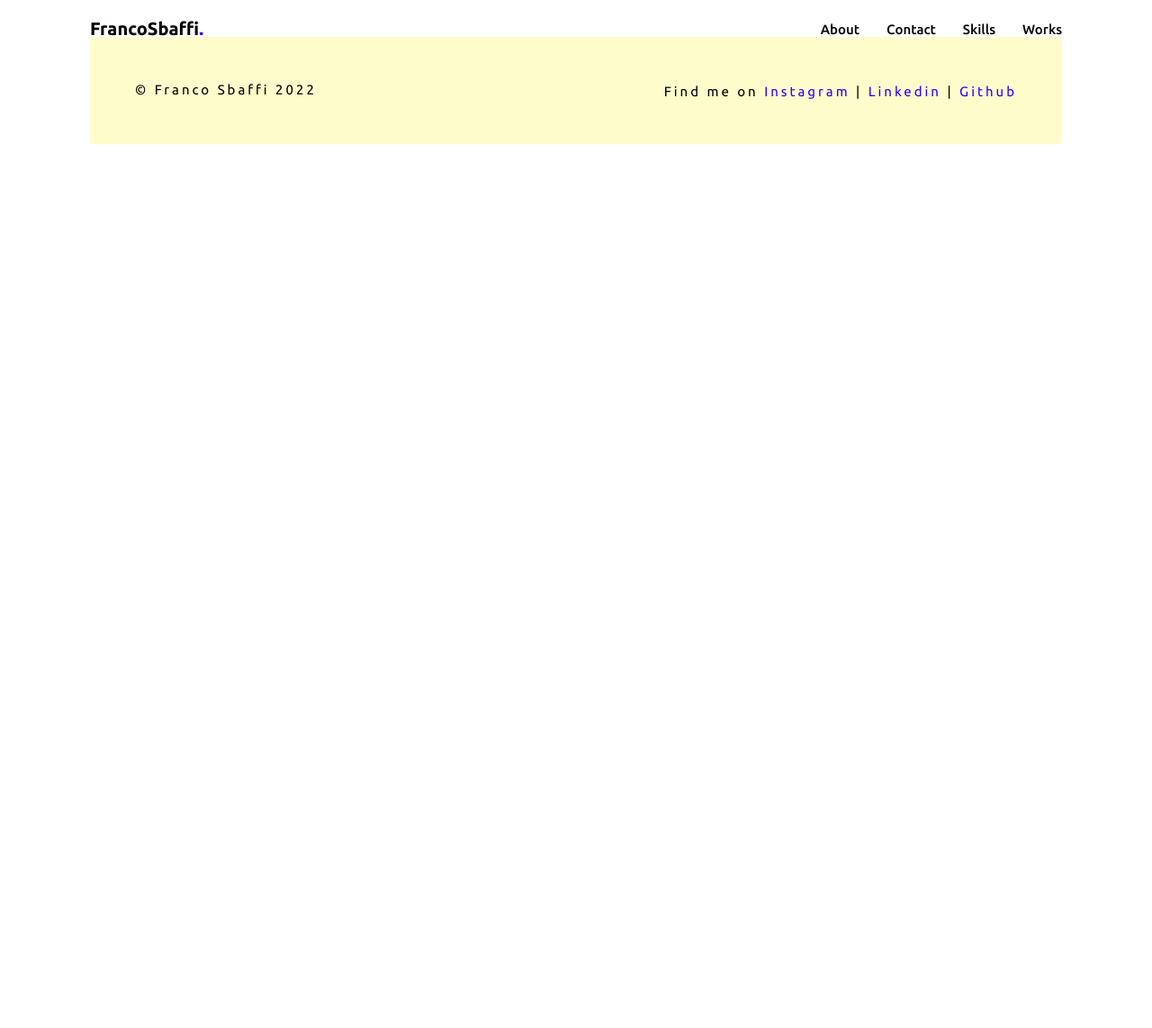
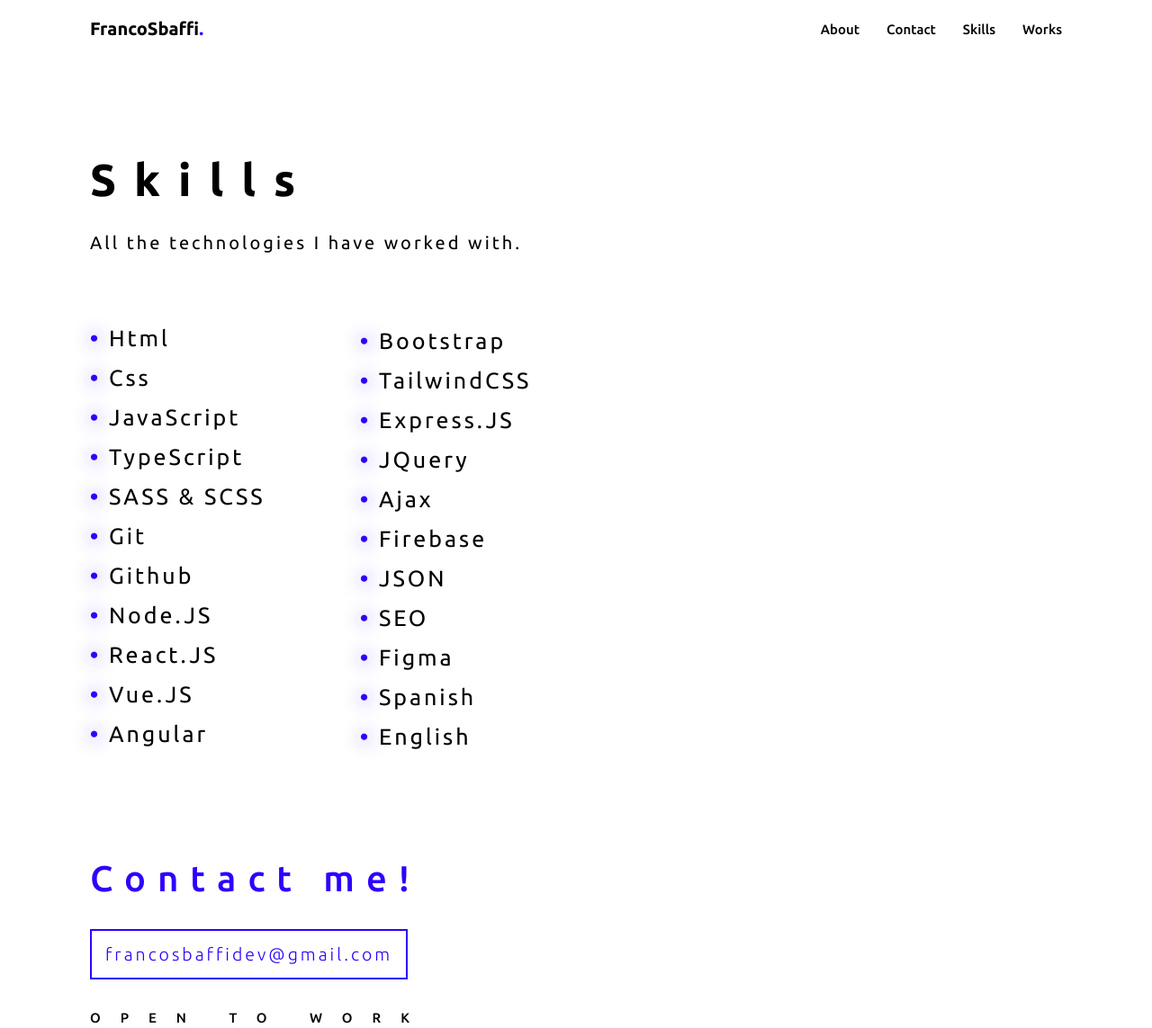
Before and after one commit to FrancoSbaffi/portfolio, a website: page public/pages/skills.html in a window 1280 px wide. Shown: the top 1143 px of the page at 90% size. Before the commit the page ends 800 px from the top, so only its background shows below. Drawn offline with Linux system fonts and the light colour scheme.

Commit message:
finish third section

```diff
--- a/public/pages/skills.html
+++ b/public/pages/skills.html
@@ -8,7 +8,7 @@
     <link rel="stylesheet" href="../../css/main.css">
 </head>
 <body>
-    <!-- START INDEX -->
+    <!-- START HEADER -->
 
     <nav class="nav container">
         <div class="nav_logo">
@@ -32,6 +32,123 @@
         </div>
     </nav>
     <!-- END HEADER -->
+
+    <!-- START MAIN -->
+
+    <section>
+        <article>
+            <div class="main_section-skills container">
+                <h1 class="section_skills">Skills</h1>
+                <p class="section_tech">
+                    All the technologies I have worked with.
+                </p>
+        </article>
+    </section>
+    <section>
+        <article>
+            <div class="second_section-skills container">
+                <ul class="ul_skills">
+                    <li class="first_skill">
+                        <span class="bar_blue">•</span> Html
+                    </li>
+                    <li>
+                        <span class="bar_blue">•</span> Css
+                    </li>
+                    <li>
+                        <span class="bar_blue">•</span> JavaScript
+                    </li>
+                    <li>
+                        <span class="bar_blue">•</span> TypeScript
+                    </li>
+                    <li>
+                        <span class="bar_blue">•</span> SASS & SCSS
+                    </li>
+                    <li>
+                        <span class="bar_blue">•</span> Git
+                    </li>
+                    <li>
+                        <span class="bar_blue">•</span> Github
+                    </li>
+                    <li>
+                        <span class="bar_blue">•</span> Node.JS
+                    </li>
+                    <li>
+                        <span class="bar_blue">•</span> React.JS
+                    </li>
+                    <li>
+                        <span class="bar_blue">•</span> Vue.JS
+                    </li>
+                    <li>
+                        <span class="bar_blue">•</span> Angular
+                    </li>
+                </ul>
+                <ul class="ul_skills2">
+                    <li>
+                        <span class="bar_blue">•</span> Bootstrap
+                    </li>
+                    <li>
+                        <span class="bar_blue">•</span> TailwindCSS
+                    </li>
+                    <li>
+                        <span class="bar_blue">•</span> Express.JS
+                    </li>
+                    <li>
+                        <span class="bar_blue">•</span> JQuery
+                    </li>
+                    <li>
+                        <span class="bar_blue">•</span> Ajax
+                    </li>
+                    <li>
+                        <span class="bar_blue">•</span> Firebase
+                    </li>
+                    <li>
+                        <span class="bar_blue">•</span> JSON
+                    </li>
+                    <li>
+                        <span class="bar_blue">•</span> SEO
+                    </li>
+                    <li>
+                        <span class="bar_blue">•</span> Figma
+                    </li>
+                    <li>
+                        <span class="bar_blue">•</span> Spanish
+                    </li>
+                    <li>
+                        <span class="bar_blue">•</span> English
+                    </li>
+                </ul>
+            </div>
+        </article>
+    </section>
+    <section>
+        <article class="bg_white_final">
+            <div class="container">
+                <p class="contact_me_main">
+                    <span>
+                        Contact me!
+                    </span>
+                </p>
+                <div class="bg_my_email container">
+                    <a class="email_link" href="https://mail.google.com/mail/u/0/#inbox">
+                        <p class="email_main">
+                            <span class="bg_color">
+                                francosbaffidev@gmail.com
+                            </span>
+                        </p>
+                    </a>
+                </div>
+                <div class="open_work_div container">
+                    <p class="open_work">
+                        <span>
+                            OPEN TO WORK
+                        </span>
+                    </p>
+                </div>
+            </div>
+        </article>
+    </section>
+    <!--- END MAIN -->
+
     <!-- START FOOTER -->
     <footer class="bg_footer container">
         <div class="footer_container">
--- a/sass/index.scss
+++ b/sass/index.scss
@@ -17,3 +17,4 @@
 
 @import './views/main';
 @import './views/about';
+@import './views/skill';
--- a/sass/partials/_header.scss
+++ b/sass/partials/_header.scss
@@ -8,10 +8,10 @@
         text-decoration: none;
         color: $color-black;
         font-weight: 700;
+        transition: all 0.3s;
 
         &:hover{
             color: $color-blue;
-            transition: all 0.3s;
         }
 
         .point_blue{
--- a/sass/views/_main.scss
+++ b/sass/views/_main.scss
@@ -20,6 +20,7 @@
     margin-top: 2rem;
     font-size: 2em;
     letter-spacing: 1.5rem;
+    transition: all 0.5s;
 
     &:hover{
         color: $color-blue;
@@ -35,11 +36,11 @@
     border: 1px solid $color-blue;
     padding: 1em;
     margin-top: 5rem;
+    transition: all 0.3s;
 
     &:hover{
         background-color: $color-blue;
         color: $color-white;
-        transition: all 0.3s;
         cursor: pointer;
     }
 }
@@ -84,11 +85,12 @@
         font-size: 1.8em;
         z-index: 1;
         position: absolute;
+        transition: all 0.5s;
 
         &:hover{
             background-color: #540094;
             border: #7505cb;
-            transition: all 0.5s;
+            cursor: pointer;
         }
 
     }
--- /dev/null
+++ b/sass/views/_skill.scss
@@ -0,0 +1,53 @@
+.main_section-skills{
+    margin-top: 13rem;
+
+    .section_skills{
+        font-size: 5em;
+        letter-spacing: 2rem;
+        margin-bottom: 3rem;
+        transition: all 0.3s ease-in-out;
+
+        &:hover{
+            color: $color-blue;
+            text-shadow: 2px 2px 20px $color-blue;
+        }
+    }
+
+    .section_tech{
+        font-size: 2em;
+        letter-spacing: 0.3rem;
+        margin-bottom: 3rem;
+    }
+}
+
+.second_section-skills{
+    margin-top: 8rem;
+
+    .ul_skills{
+        display: flex;
+        flex-direction: column;
+        list-style: none;
+        gap: 1.5rem;
+        font-size: 2.5em;
+        letter-spacing: 0.3rem;
+        margin-bottom: 16rem;
+    }
+
+    .bar_blue{
+        color: $color-blue;
+        font-weight: 700;
+        text-shadow: 1px 1px 20px $color-blue;
+    }
+}
+
+.ul_skills2{
+    display: flex;
+    flex-direction: column;
+    list-style: none;
+    gap: 1.5rem;
+    font-size: 2.5em;
+    letter-spacing: 0.3rem;
+    margin-left: 30rem;
+    margin-top: -62.6rem;
+
+}
```
Also changed, not shown: css/main.css, sass/views/_skilss.scss (deleted), sass/views/_work.scss (added), sass/views/_works.scss (deleted).
